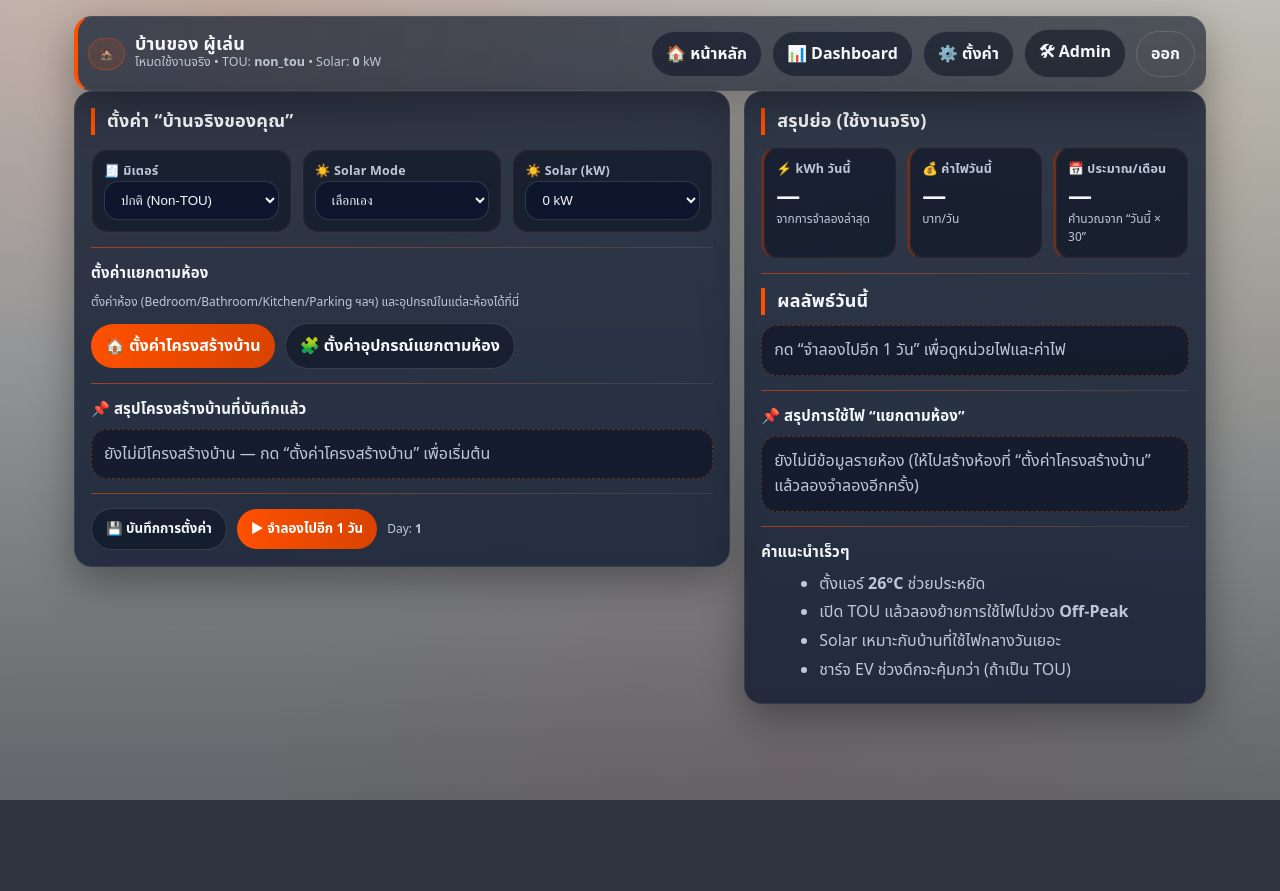
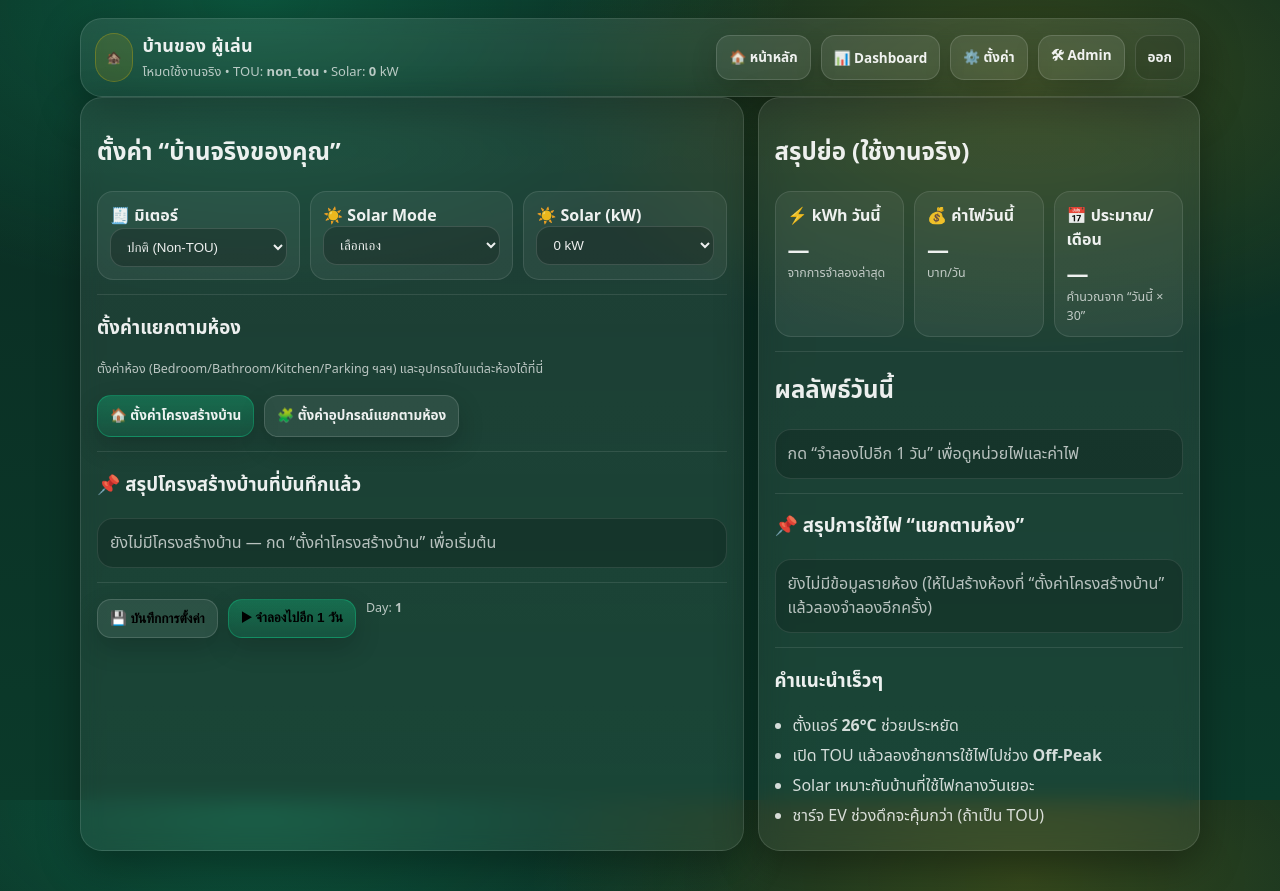
Before and after one commit to apiwatMea/energy-life, a Flask app: page /home in a window 1280 px wide. Before the commit the page ends 800 px from the top, so only its background shows below. Run offline with Flask 3, Linux system fonts and the light colour scheme; the visitor is signed in with stand-in values (Sample User, id 1); data comes from the database, SQL or seed files in the repository; data that the repository does not hold is empty.

Commit message:
Update style.css

```diff
--- a/static/style.css
+++ b/static/style.css
@@ -1,456 +1,266 @@
-/* ============================================================
-   MEA Executive Edition (ENERGY LIFE V3)
-   - Brand colors: MEA ORANGE #FE5000
-   - Clean government-dashboard look
-   - Better typography, spacing, readability
-   ============================================================ */
+/* static/style.css */
+/* ====== MEA-feel Theme (clean corporate) ====== */
 
 :root{
-  /* Base (ลดโทนน้ำเงิน -> เทาเข้มแบบองค์กร) */
-  --bg1:#BBBCBC;
-  --bg2:#63666A;
+  --bg1:#0b2b22;            /* deep green */
+  --bg2:#0b3a2a;            /* deep emerald */
+  --panel:rgba(255,255,255,.07);
+  --panel2:rgba(255,255,255,.10);
+  --line:rgba(255,255,255,.10);
+  --text:rgba(255,255,255,.92);
+  --muted:rgba(255,255,255,.70);
 
-  --card:#0f1b30cc;
-  --cardSolid:#0f1b30;
-  --card2:#0c172acc;
+  --brand:#0aa06e;          /* primary green */
+  --brand2:#0fcf8a;         /* highlight green */
+  --accent:#f6c700;         /* gold accent */
+  --danger:#ff5c5c;
+  --ok:#31d27a;
 
-  --border:#243a63;
-  --border2:#1f3357;
-
-  --text:#f5f7fb;
-  --muted:#bfc7d9;
-
-  /* MEA Brand */
-  --primary:#FE5000;         /* MEA ORANGE */
-  --primaryDark:#d94300;
-  --secondary:#63666A;       /* MEA DARK GRAY */
-  --light:#BBBCBC;           /* MEA LIGHT GRAY */
-  --yellow:#FFBF3F;          /* MEA YELLOW */
-  --red:#862633;             /* MEA RED */
-
-  /* Status */
-  --ok:#2fd07a;
-  --warn:#FFBF3F;
-  --danger:#ff5c7a;
-
-  /* Effects */
   --shadow: 0 14px 40px rgba(0,0,0,.35);
-  --radius: 18px;
-  --radius2: 14px;
-
-  /* Typography */
-  --font: "Noto Sans Thai", ui-sans-serif, system-ui, -apple-system, "Segoe UI", sans-serif;
-  --mono: ui-monospace, SFMono-Regular, Menlo, Monaco, Consolas, "Liberation Mono", monospace;
+  --radius: 16px;
+  --radius2: 22px;
 }
 
 *{box-sizing:border-box}
 html,body{height:100%}
-
-body.bg{
+body{
   margin:0;
-  font-family:var(--font);
+  font-family: ui-sans-serif, system-ui, -apple-system, Segoe UI, Roboto, "Noto Sans Thai", "Noto Sans", Arial;
   color:var(--text);
-  background:
-    radial-gradient(1200px 700px at 18% 0%, rgba(254,80,0,.14) 0%, transparent 55%),
-    radial-gradient(900px 650px at 88% 18%, rgba(255,191,63,.10) 0%, transparent 58%),
-    radial-gradient(900px 650px at 62% 95%, rgba(134,38,51,.09) 0%, transparent 60%),
-    radial-gradient(900px 650px at 15% 85%, rgba(99,102,106,.10) 0%, transparent 60%),
-    linear-gradient(180deg, var(--bg1), var(--bg2));
-  min-height:100vh;
 }
 
-/* Container */
-.shell{
-  max-width:1160px;
-  margin:0 auto;
-  padding:16px 14px 44px;
+.bg{
+  background:
+    radial-gradient(900px 500px at 20% 0%, rgba(15,207,138,.25), transparent 60%),
+    radial-gradient(900px 500px at 80% 10%, rgba(246,199,0,.18), transparent 55%),
+    linear-gradient(180deg, var(--bg1), var(--bg2));
 }
 
-/* Top bar */
-.top{
+.shell{
+  width:min(1120px, 92vw);
+  margin:0 auto;
+  padding:18px 0 40px;
+}
+
+a{color:inherit;text-decoration:none}
+code{
+  background:rgba(0,0,0,.25);
+  padding:2px 8px;
+  border-radius:10px;
+  border:1px solid rgba(255,255,255,.10);
+}
+
+/* ===== layout helpers ===== */
+.row{display:flex}
+.gap{gap:10px}
+.between{justify-content:space-between}
+.grow{flex:1}
+.mt{margin-top:14px}
+.mt1{margin-top:10px}
+.mt2{margin-top:16px}
+.small{font-size:12.5px}
+.muted{color:var(--muted)}
+
+.grid2{
+  display:grid;
+  grid-template-columns: 1.2fr .8fr;
+  gap:14px;
+}
+.grid3{
+  display:grid;
+  grid-template-columns: repeat(3, 1fr);
+  gap:10px;
+}
+@media (max-width: 920px){
+  .grid2{grid-template-columns:1fr}
+  .grid3{grid-template-columns:1fr}
+}
+
+/* ===== top bar ===== */
+.top.bar{
   display:flex;
   align-items:center;
   justify-content:space-between;
   gap:12px;
-  padding:12px 10px;
-  border:1px solid rgba(255,255,255,.06);
-  border-radius:var(--radius);
-  background:linear-gradient(90deg, rgba(15,27,48,.72), rgba(10,18,34,.62));
-  box-shadow:var(--shadow);
-  position:sticky;
-  top:0;
-  z-index:5;
+  padding:14px 14px;
+  border-radius: var(--radius2);
+  background: linear-gradient(180deg, rgba(255,255,255,.09), rgba(255,255,255,.06));
+  border:1px solid rgba(255,255,255,.12);
+  box-shadow: var(--shadow);
   backdrop-filter: blur(10px);
 }
 
-.top.bar{
-  border-left:4px solid var(--primary);
+.logo{
+  width:44px;height:44px;
+  display:grid;place-items:center;
+  border-radius:14px;
+  background: linear-gradient(180deg, rgba(15,207,138,.30), rgba(10,160,110,.12));
+  border:1px solid rgba(255,255,255,.14);
 }
 
-.top .logo{
-  font-size:30px;
-  filter: drop-shadow(0 10px 18px rgba(0,0,0,.25));
+.title{font-size:18px;font-weight:700;letter-spacing:.2px}
+.subtitle{font-size:13px;color:var(--muted);margin-top:2px}
+
+/* ===== cards ===== */
+.card{
+  background: linear-gradient(180deg, rgba(255,255,255,.08), rgba(255,255,255,.06));
+  border:1px solid rgba(255,255,255,.12);
+  border-radius: var(--radius2);
+  padding:16px;
+  box-shadow: var(--shadow);
+  backdrop-filter: blur(10px);
 }
 
-/* Headings */
-.title{
-  font-size:18px;
-  font-weight:800;
-  letter-spacing:.2px;
-  line-height:1.15;
+.mini{
+  background: rgba(255,255,255,.06);
+  border:1px solid rgba(255,255,255,.10);
+  border-radius: var(--radius);
+  padding:12px;
 }
-.subtitle{
-  font-size:12.5px;
-  color:var(--muted);
-  line-height:1.35;
+.mini-title{font-weight:700}
+.big{font-size:22px;font-weight:800;margin-top:6px}
+.panel{
+  background: rgba(0,0,0,.18);
+  border:1px solid rgba(255,255,255,.10);
+  border-radius: var(--radius);
+  padding:12px;
 }
 
-h2{
-  margin:0 0 10px;
-  font-size:18px;
-  font-weight:900;
-  letter-spacing:.2px;
-  padding-left:12px;
-  border-left:4px solid var(--primary);
-}
-h3{
-  margin:0 0 8px;
-  font-size:15px;
-  font-weight:900;
-  letter-spacing:.15px;
-}
-
-/* Layout helpers */
-.row{display:flex; align-items:center}
-.row.gap{gap:10px}
-.row.between{justify-content:space-between}
-.row.end{justify-content:flex-end}
-.grow{flex:1}
-.mt{margin-top:14px}
-.mt1{margin-top:10px}
-.mt2{margin-top:12px}
-
-.muted{color:var(--muted)}
-.small{font-size:12px}
-
-/* Main grids */
-.grid2{
-  display:grid;
-  grid-template-columns: 1.35fr .95fr;
-  gap:14px;
-  align-items:start;
-}
-.grid3{
-  display:grid;
-  grid-template-columns: repeat(3, minmax(0,1fr));
-  gap:10px;
-}
-@media (max-width: 980px){
-  .grid2{grid-template-columns:1fr}
-  .top{flex-direction:column; align-items:flex-start}
-}
-
-/* Cards */
-.card{
-  background:var(--card);
-  border:1px solid rgba(255,255,255,.08);
-  border-radius:var(--radius);
-  padding:16px 16px;
-  box-shadow:var(--shadow);
-}
-.card2{
-  background:var(--card2);
-  border:1px solid rgba(255,255,255,.08);
-  border-radius:var(--radius2);
-  padding:14px 14px;
-}
-
-/* Dividers */
 .divider{
   height:1px;
-  background:linear-gradient(90deg, rgba(254,80,0,.55), rgba(255,255,255,.08));
+  background: rgba(255,255,255,.10);
   margin:14px 0;
 }
 
-/* Panel */
-.panel{
-  background: rgba(9,16,32,.60);
-  border:1px dashed rgba(254,80,0,.35);
-  border-radius:16px;
-  padding:12px 12px;
-}
-
-/* KPI mini cards */
-.mini{
-  background: rgba(9,16,32,.55);
-  border:1px solid rgba(255,255,255,.10);
-  border-radius:16px;
-  padding:12px 12px;
-  position:relative;
-}
-.mini:before{
-  content:"";
-  position:absolute;
-  inset:0;
-  border-radius:16px;
-  pointer-events:none;
-  box-shadow: inset 0 0 0 1px rgba(254,80,0,.08);
-}
-.mini-title{
-  font-weight:800;
-  font-size:12.5px;
-  color:var(--muted);
-  letter-spacing:.2px;
-}
-.mini-text{font-size:12px}
-.big{
-  font-size:24px;
-  font-weight:900;
-  letter-spacing:.3px;
-  line-height:1.05;
-}
-
-/* Badges */
+/* ===== badges ===== */
 .badge{
   display:inline-flex;
   align-items:center;
-  justify-content:center;
+  gap:8px;
   padding:6px 10px;
   border-radius:999px;
-  border:1px solid rgba(254,80,0,.35);
-  background: rgba(254,80,0,.12);
-  color: var(--text);
-  font-weight:900;
-  font-size:12px;
+  background: rgba(246,199,0,.12);
+  border:1px solid rgba(246,199,0,.25);
+  color: rgba(255,255,255,.92);
+  font-weight:700;
+  font-size:12.5px;
 }
-.badge.ok{
-  border-color: rgba(47,208,122,.35);
-  background: rgba(47,208,122,.12);
-}
-.badge.warn{
-  border-color: rgba(255,191,63,.40);
-  background: rgba(255,191,63,.12);
-}
-.badge.danger{
-  border-color: rgba(255,92,122,.40);
-  background: rgba(255,92,122,.12);
-}
+.hint{color:rgba(255,255,255,.70);font-weight:600;font-size:12.5px}
 
-/* Buttons */
+/* ===== buttons ===== */
 .btn{
   display:inline-flex;
   align-items:center;
   justify-content:center;
-  padding:10px 14px;
-  border-radius:999px;
+  gap:8px;
+  padding:10px 12px;
+  border-radius: 14px;
   border:1px solid rgba(255,255,255,.14);
-  background: rgba(10,18,34,.55);
-  color:var(--text);
-  text-decoration:none;
+  background: rgba(255,255,255,.08);
+  box-shadow: 0 10px 26px rgba(0,0,0,.18);
+  transition: transform .08s ease, background .15s ease, border-color .15s ease;
+  font-weight:700;
+  font-size:13.5px;
   cursor:pointer;
-  font-weight:800;
-  gap:8px;
-  transition: transform .12s ease, background .12s ease, border-color .12s ease;
 }
-.btn:hover{
-  transform: translateY(-1px);
-  border-color: rgba(254,80,0,.35);
+.btn:hover{transform: translateY(-1px); background: rgba(255,255,255,.11)}
+.btn:active{transform: translateY(0px) scale(.99)}
+
+.btn.primary{
+  background: linear-gradient(180deg, rgba(15,207,138,.30), rgba(10,160,110,.18));
+  border-color: rgba(15,207,138,.35);
 }
-.btn.primary{
-  background: linear-gradient(90deg, var(--primary), var(--primaryDark));
-  border:none;
-  color:#fff;
-}
-.btn.primary:hover{
-  filter: brightness(1.03);
-}
+.btn.primary:hover{background: linear-gradient(180deg, rgba(15,207,138,.38), rgba(10,160,110,.22))}
+
 .btn.ghost{
-  background: transparent;
+  background: rgba(0,0,0,.10);
+  border-color: rgba(255,255,255,.12);
+  box-shadow:none;
 }
 
-/* Back link */
-.back{
-  color:var(--text);
-  text-decoration:none;
-  font-weight:900;
-  font-size:16px;
-  padding:8px 10px;
-  border:1px solid rgba(255,255,255,.12);
-  border-radius:12px;
-  background: rgba(10,18,34,.35);
+/* ===== forms ===== */
+.form label{display:block;margin:10px 0 6px;color:rgba(255,255,255,.82);font-weight:700;font-size:13px}
+input,select,textarea{
+  width:100%;
+  padding:10px 12px;
+  border-radius: 14px;
+  border:1px solid rgba(255,255,255,.14);
+  background: rgba(0,0,0,.22);
+  color: var(--text);
+  outline:none;
+}
+input:focus,select:focus,textarea:focus{
+  border-color: rgba(15,207,138,.45);
+  box-shadow: 0 0 0 4px rgba(15,207,138,.12);
 }
 
-/* Inputs */
-.form{display:flex; flex-direction:column; gap:8px; margin-top:10px}
-
-input,select{
-  width:100%;
-  padding:10px 12px;
+.back{
+  display:inline-flex;
+  width:40px;height:40px;
+  align-items:center;justify-content:center;
   border-radius:14px;
-  border:1px solid rgba(255,255,255,.14);
-  background: rgba(7,16,42,.55);
-  color:var(--text);
-  outline:none;
-  transition: border-color .12s ease, box-shadow .12s ease;
-}
-select{cursor:pointer}
-input:focus,select:focus{
-  border-color: rgba(254,80,0,.55);
-  box-shadow: 0 0 0 3px rgba(254,80,0,.16);
+  border:1px solid rgba(255,255,255,.12);
+  background: rgba(255,255,255,.06);
 }
 
-/* ✅ Checkbox ให้ใหญ่ + สีองค์กร + อ่านง่าย */
-input[type="checkbox"]{
-  width:20px;
-  height:20px;
-  accent-color: var(--primary);
-}
-
-/* ✅ บรรทัด checkbox ให้เป็นระเบียบ (ใช้กับ “เปิดอุปกรณ์นี้ในห้อง”, “Inverter” ฯลฯ) */
+/* ===== checkbox line (สำคัญ: แก้ Inverter + Enable ให้อยู่บรรทัดเดียว/ฝั่งเดียว) ===== */
 .checkline{
   display:flex;
   align-items:center;
-  gap:10px;
-  white-space:nowrap;
-  font-weight:900;
-}
-.checkline span{
-  font-weight:900;
-  color:var(--text);
-}
-.checkline .hint{
-  font-weight:800;
-  color:var(--muted);
-}
-
-/* Flash messages */
-.flashwrap{display:flex; flex-direction:column; gap:8px; margin-bottom:10px}
-.flash{
+  gap:12px;
   padding:10px 12px;
   border-radius:14px;
   border:1px solid rgba(255,255,255,.12);
-  background: rgba(9,16,32,.55);
+  background: rgba(0,0,0,.16);
+  width: fit-content;
+  max-width: 100%;
 }
-.flash.error{
-  border-color: rgba(255,92,122,.40);
-  background: rgba(134,38,51,.22);
+.checkline input[type="checkbox"]{
+  width:22px;
+  height:22px;
+  accent-color: var(--brand2);
+  cursor:pointer;
 }
-.flash.success{
-  border-color: rgba(47,208,122,.35);
-  background: rgba(18,60,36,.35);
+.checkline span{font-weight:700;color:rgba(255,255,255,.88)}
+
+/* ===== toast / flash ===== */
+.toast, .flash{
+  padding:10px 12px;
+  border-radius:14px;
+  border:1px solid rgba(255,255,255,.12);
+  background: rgba(0,0,0,.20);
+  margin:8px 0;
+  font-weight:700;
 }
+.toast.success,.flash.success{border-color:rgba(49,210,122,.35); background:rgba(49,210,122,.12)}
+.toast.error,.flash.error{border-color:rgba(255,92,92,.35); background:rgba(255,92,92,.10)}
+.flashwrap{margin-bottom:12px}
 
-/* Switch */
-.switch{position:relative; display:inline-block; width:48px; height:26px}
-.switch input{opacity:0; width:0; height:0}
-.slider{
-  position:absolute; cursor:pointer; inset:0;
-  background: rgba(99,102,106,.35);
-  transition:.2s;
-  border-radius:999px;
-  border:1px solid rgba(255,255,255,.14);
-}
-.slider:before{
-  position:absolute; content:"";
-  height:20px; width:20px; left:3px; bottom:2px;
-  background:#fff; transition:.2s; border-radius:50%;
-}
-.switch input:checked + .slider{
-  background: linear-gradient(90deg, var(--primary), var(--primaryDark));
-  border:none;
-}
-.switch input:checked + .slider:before{transform: translateX(21px)}
-
-/* Tips list */
-.tips{
-  margin:8px 0 0 18px;
-  color:var(--muted);
-  line-height:1.55;
-}
-.tips li{margin:4px 0}
-
-/* Tables */
+/* ===== tables ===== */
 .tablewrap{
   overflow:auto;
+  border-radius: var(--radius);
   border:1px solid rgba(255,255,255,.10);
-  border-radius:16px;
-  background: rgba(9,16,32,.35);
 }
 table{
   width:100%;
-  border-collapse:collapse;
-  min-width:780px;
+  border-collapse: collapse;
+  min-width: 760px;
+  background: rgba(0,0,0,.12);
 }
 th,td{
   padding:10px 10px;
-  border-bottom:1px solid rgba(255,255,255,.10);
+  border-bottom:1px solid rgba(255,255,255,.08);
   text-align:left;
+  font-size:13px;
 }
-th{
-  background: rgba(15,27,48,.92);
-  position:sticky;
+thead th{
+  position: sticky;
   top:0;
-  font-weight:900;
-  letter-spacing:.2px;
-  border-bottom:1px solid rgba(254,80,0,.35);
+  background: rgba(0,0,0,.30);
+  border-bottom:1px solid rgba(255,255,255,.12);
 }
 
-/* Progress (if used) */
-.level-progress{margin-top:8px}
-.barwrap{
-  height:10px;
-  background: rgba(6,17,36,.55);
-  border:1px solid rgba(255,255,255,.10);
-  border-radius:999px;
-  overflow:hidden
-}
-.barfill{
-  height:100%;
-  background: linear-gradient(90deg, var(--primary), var(--primaryDark));
-  width:0%;
-}
-
-/* Toast (if used) */
-.toast{
-  padding:10px 12px;
-  border-radius:12px;
-  margin:8px 0;
-  background: rgba(255,255,255,0.06);
-  border:1px solid rgba(255,255,255,0.10);
-}
-.toast.success{border-color:rgba(47,208,122,.45);}
-.toast.error{border-color:rgba(255,92,122,.45);}
-
-/* Small UI polish */
-a.btn, button.btn { user-select:none }
-button.btn{ font-family:var(--font) }
-code, .code{
-  font-family:var(--mono);
-  background: rgba(255,255,255,.06);
-  border:1px solid rgba(255,255,255,.10);
-  padding:2px 6px;
-  border-radius:10px;
-}
-
-/* Make KPI feel "official" */
-.grid3 .mini .big{
-  margin-top:6px;
-}
-.grid3 .mini{
-  border-left:3px solid rgba(254,80,0,.35);
-}
-
-/* Improve readability in result boxes */
-#resultBox, #roomsSummary{
-  line-height:1.55;
-}
-#resultBox .big{
-  font-size:22px;
-}
-
-/* Responsive tweak for smaller phones */
-@media (max-width: 520px){
-  .shell{padding:12px 10px 30px}
-  .btn{padding:10px 12px}
-  .big{font-size:22px}
-}
+/* ===== tips list ===== */
+.tips{margin:10px 0 0; padding-left:18px}
+.tips li{margin:6px 0; color:rgba(255,255,255,.82)}
```
